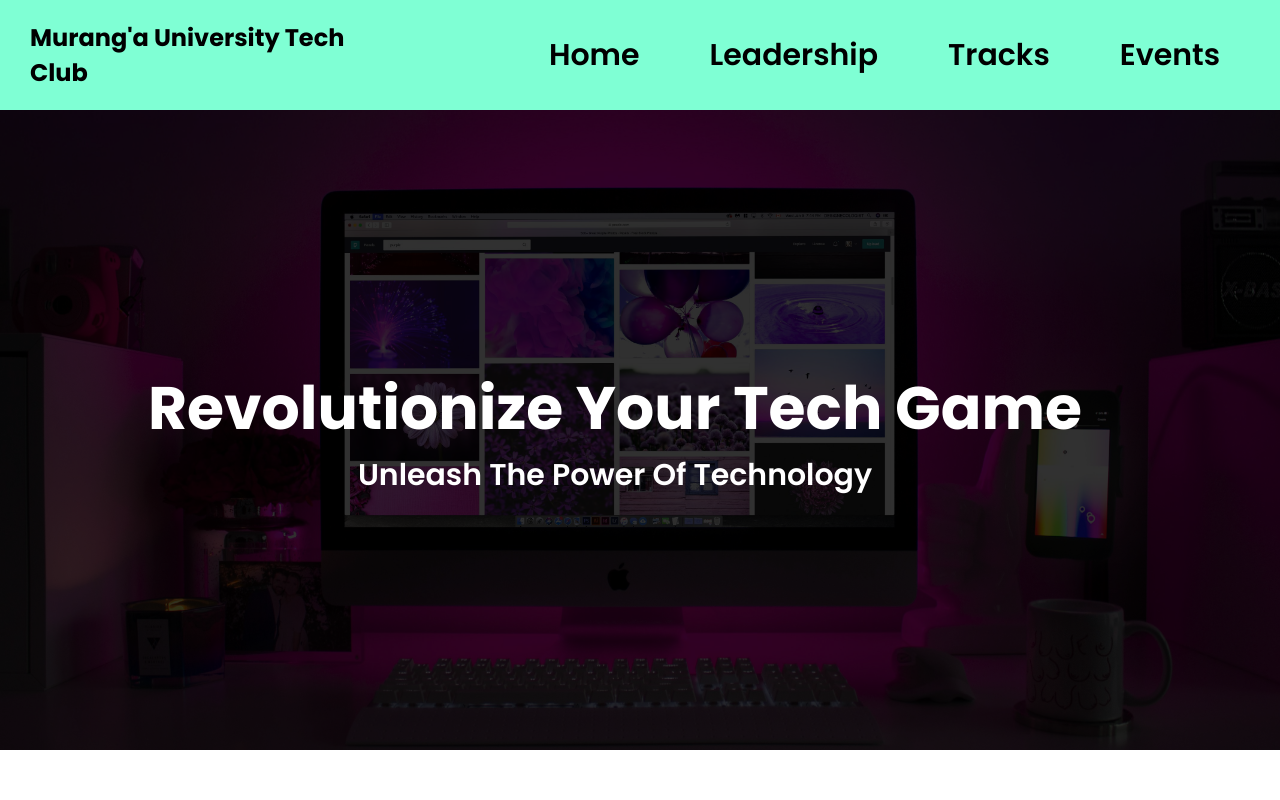
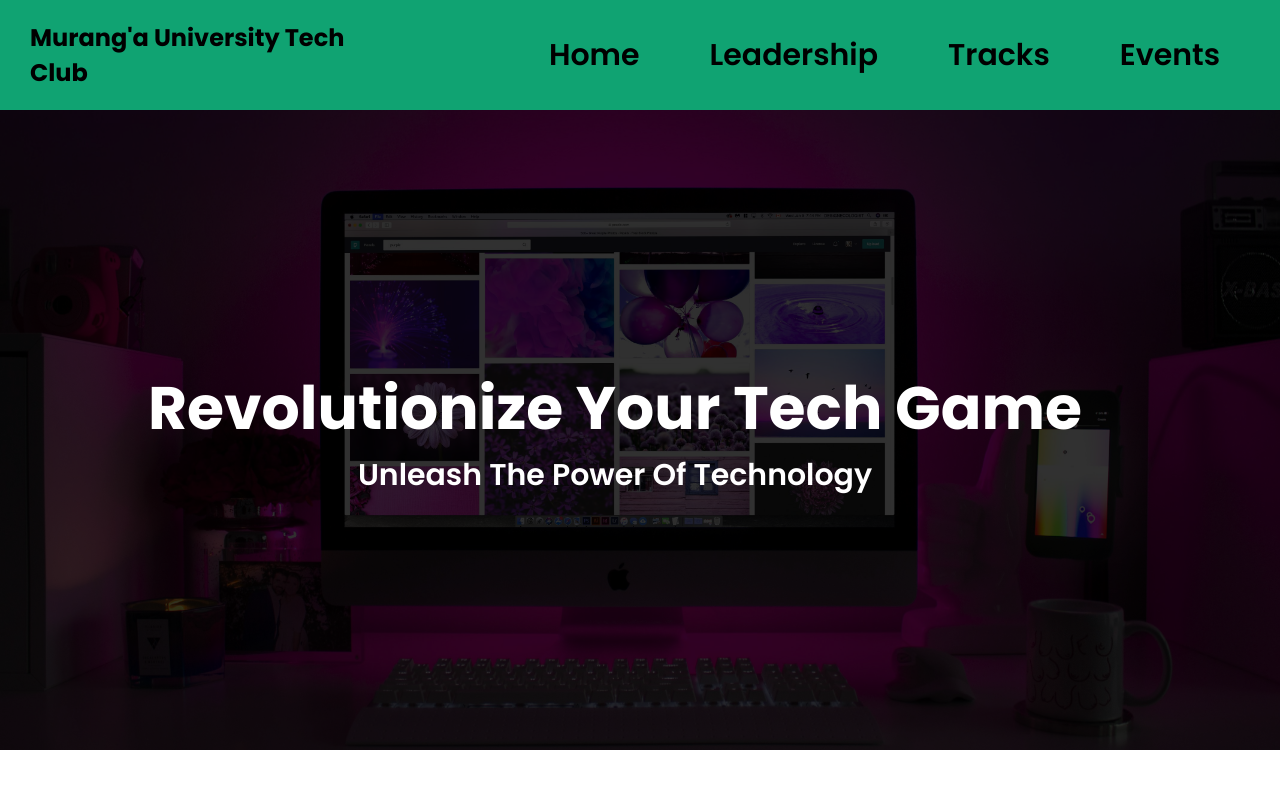
Before and after one commit to 254mathenge/MUTC, a React (Vite) app: page / in a window 1280 px wide. Shown: the top 800 px of the page. Built offline with nearby package versions, Linux system fonts and the light colour scheme.

Commit message:
header modified

```diff
--- a/src/components/Header/Header.css
+++ b/src/components/Header/Header.css
@@ -5,7 +5,7 @@
   padding: 0 1rem;
   /* position: fixed; */
   margin: 0 auto;
-  background-color: aquamarine;
+  background-color: rgb(16, 163, 114);
 }
 @media screen and (max-width: 800px) {
   .navbar {
```
